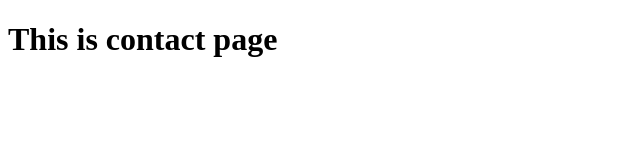
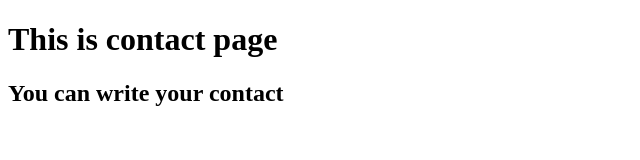
Before and after one commit to jash458/icoder-html, a plain HTML site: page contact.html in a window 1280 px wide. Shown: the whole page, without its empty margins (0-640 px from the left). Drawn offline with Linux system fonts and the light colour scheme.

Commit message:
new line

```diff
--- a/contact.html
+++ b/contact.html
@@ -8,5 +8,6 @@
 </head>
 <body>
     <h1>This is contact page </h1>
+    <h2> You can write your contact  </h2>
 </body>
 </html>
```
